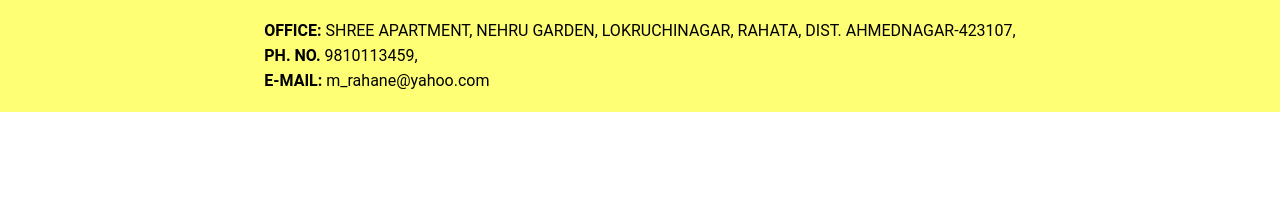
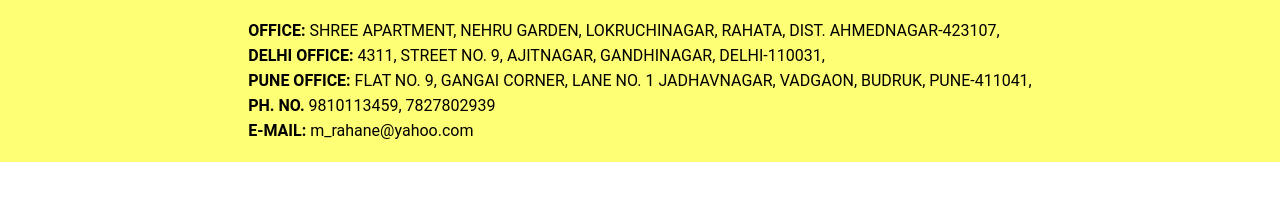
Before and after one commit to Ayushi-Rahane/ConceptNControls, a plain HTML site: page contact-us.html in a window 1280 px wide. Shown: the part 237-438 px from the top of the page. Drawn offline with Linux system fonts and the light colour scheme.

Commit message:
Update contact-us.html

```diff
--- a/contact-us.html
+++ b/contact-us.html
@@ -52,8 +52,8 @@
          </a>
      </div>
      <p class="info" style:" font-size: clamp(12px, 1vw, 16px);">
- <b>OFFICE:</b> SHREE APARTMENT, NEHRU GARDEN, LOKRUCHINAGAR, RAHATA, DIST. AHMEDNAGAR-423107, <br> <b>PH. NO. </b> 9810113459, <br></bt><b>E-MAIL: </b>m_rahane@yahoo.com
-     </p>
+<b>OFFICE:</b> SHREE APARTMENT, NEHRU GARDEN, LOKRUCHINAGAR, RAHATA, DIST. AHMEDNAGAR-423107, <br><b>DELHI OFFICE:</b> 4311, STREET NO. 9, AJITNAGAR, GANDHINAGAR, DELHI-110031, <br><b>PUNE OFFICE:</b> FLAT NO. 9, GANGAI CORNER, LANE NO. 1 JADHAVNAGAR, VADGAON, BUDRUK, PUNE-411041,  <br> <b>PH. NO. </b> 9810113459, 7827802939 <br><b>E-MAIL: </b>m_rahane@yahoo.com
+    </p>
  </div>
  </div>
 
```
